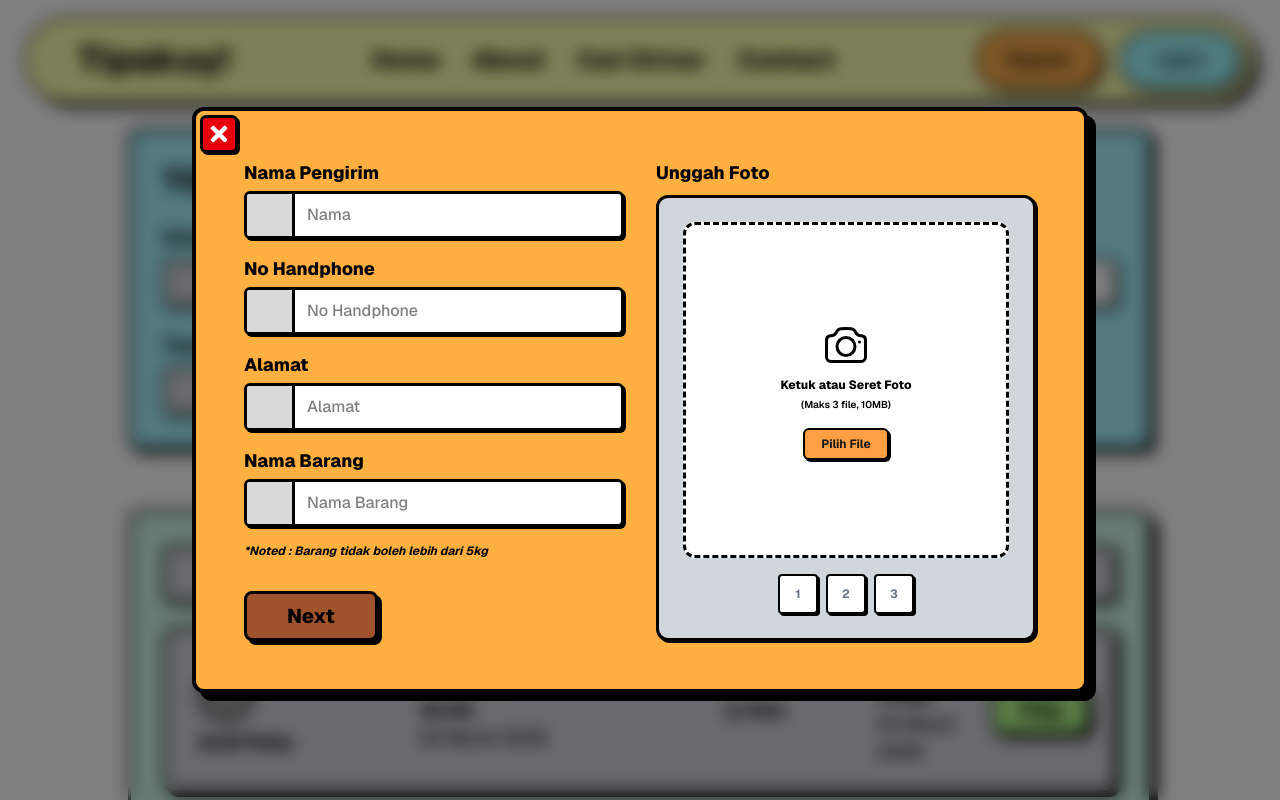
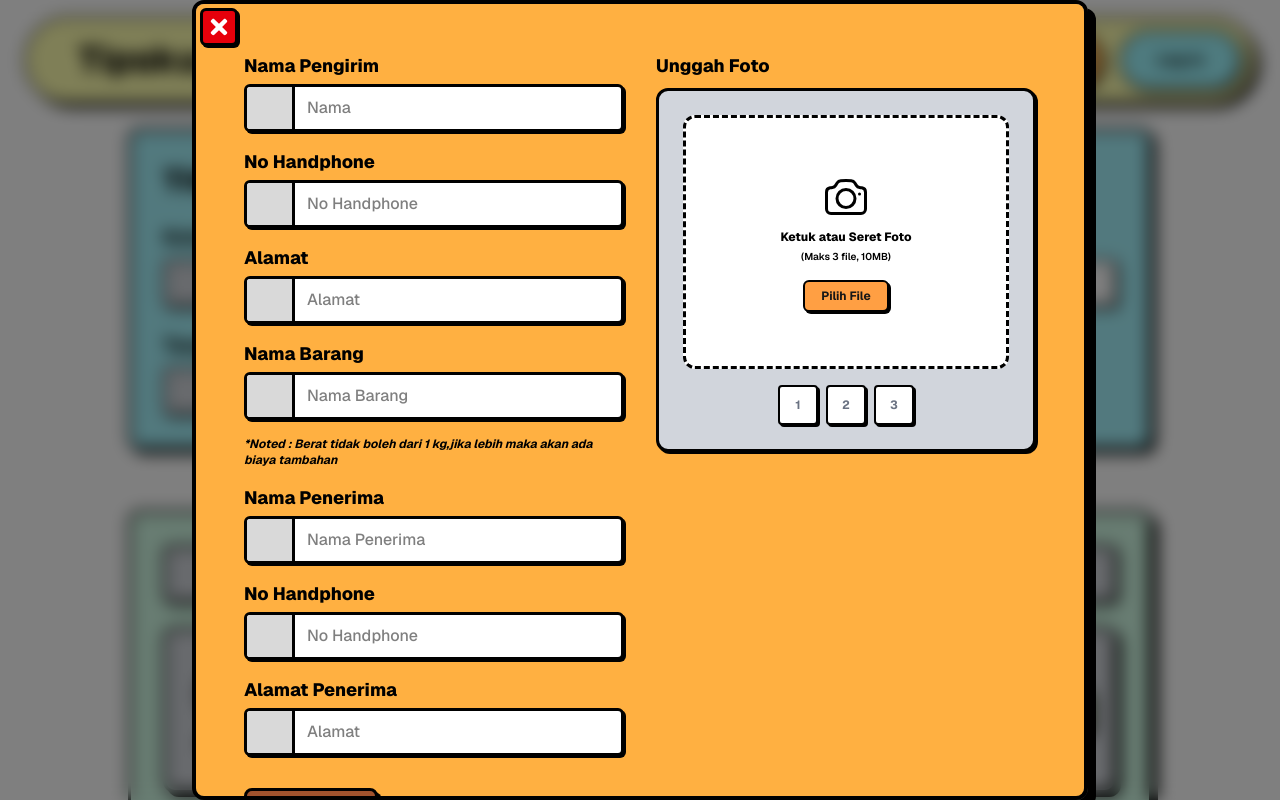
Before and after one commit to mervinfa/tipskuy-, a Next.js app: page /caridriver in a window 1280 px wide. Both pictures are taken after a click on the button "Cari Ekspedisi". Shown: the top 800 px of the page. Built offline with nearby package versions, Linux system fonts and the light colour scheme; grey boxes are pictures that could not be loaded.

Commit message:
fix popuptitip

```diff
--- a/components/caridriver/PopUpTitip.jsx
+++ b/components/caridriver/PopUpTitip.jsx
@@ -9,7 +9,7 @@ const PopUpTitip = ({ isOpen, onClose, onNext }) => {
     <div className="fixed inset-0 z-[100] flex items-center justify-center bg-black/50 p-4 backdrop-blur-sm transition-all">
 
       {/* 2. Container Utama Disamakan (bg-[#FFB041], border-[4px], rounded-xl) */}
-      <div className="relative w-full max-w-4xl bg-[#FFB041] border-[4px] border-black rounded-xl p-6 md:p-12 shadow-[8px_8px_0px_0px_rgba(0,0,0,1)] flex flex-col md:flex-row gap-8 max-h-[90vh] overflow-y-auto animate-in zoom-in-95 duration-200">
+      <div className="relative w-full max-w-4xl bg-[#FFB041] border-[4px] border-black rounded-xl p-6 md:p-12 shadow-[8px_8px_0px_0px_rgba(0,0,0,1)] flex flex-col md:flex-row gap-8 max-h-[100vh] overflow-y-auto animate-in zoom-in-95 duration-200">
 
         {/* 3. Tombol X (Close) Disamakan persis warnanya dan letaknya */}
         <button
@@ -54,7 +54,31 @@ const PopUpTitip = ({ isOpen, onClose, onNext }) => {
             </div>
           </div>
 
-          <p className="text-xs font-bold italic text-black">*Noted : Barang tidak boleh lebih dari 5kg</p>
+          <p className="text-xs font-bold italic text-black">*Noted : Berat tidak boleh dari 1 kg,jika lebih maka akan ada biaya tambahan</p>
+
+          <div className="flex flex-col gap-1">
+            <label className="font-extrabold text-black text-base md:text-lg">Nama Penerima</label>
+            <div className="flex border-[3px] border-black rounded-md overflow-hidden bg-white h-10 md:h-12 shadow-[2px_2px_0px_0px_rgba(0,0,0,1)]">
+              <div className="w-12 bg-[#D9D9D9] border-r-[3px] border-black flex-shrink-0"></div>
+              <input type="text" placeholder="Nama Penerima" className="flex-1 px-3 outline-none text-black font-medium" />
+            </div>
+          </div>
+
+          <div className="flex flex-col gap-1">
+            <label className="font-extrabold text-black text-base md:text-lg">No Handphone</label>
+            <div className="flex border-[3px] border-black rounded-md overflow-hidden bg-white h-10 md:h-12 shadow-[2px_2px_0px_0px_rgba(0,0,0,1)]">
+              <div className="w-12 bg-[#D9D9D9] border-r-[3px] border-black flex-shrink-0"></div>
+              <input type="text" placeholder="No Handphone" className="flex-1 px-3 outline-none text-black font-medium" />
+            </div>
+          </div>
+
+          <div className="flex flex-col gap-1">
+            <label className="font-extrabold text-black text-base md:text-lg">Alamat Penerima</label>
+            <div className="flex border-[3px] border-black rounded-md overflow-hidden bg-white h-10 md:h-12 shadow-[2px_2px_0px_0px_rgba(0,0,0,1)]">
+              <div className="w-12 bg-[#D9D9D9] border-r-[3px] border-black flex-shrink-0"></div>
+              <input type="text" placeholder="Alamat" className="flex-1 px-3 outline-none text-black font-medium" />
+            </div>
+          </div>
 
           {/* TOMBOL DESKTOP */}
           <button onClick={onNext} className="hidden md:block bg-[#A0522D] hover:bg-[#8B4513] text-black font-extrabold text-xl py-2 px-10 border-[3px] border-black rounded-lg shadow-[4px_4px_0px_0px_rgba(0,0,0,1)] active:translate-y-1 active:shadow-none transition-all mt-4 w-max">
@@ -63,7 +87,7 @@ const PopUpTitip = ({ isOpen, onClose, onNext }) => {
         </div>
 
         {/* --- KOLOM KANAN (UPLOAD FOTO) --- */}
-        <div className="flex flex-col w-full md:w-1/2 pt-4 md:pt-0">
+        <div className="flex flex-col w-full md:w-1/2 pt-4 md:pt-0 h-100">
           <label className="font-extrabold text-black text-base md:text-lg mb-2">Unggah Foto</label>
 
           <div className="bg-gray-300 border-[3px] border-black rounded-xl p-4 md:p-6 flex-grow flex flex-col gap-4 shadow-[2px_2px_0px_0px_rgba(0,0,0,1)]">
```
